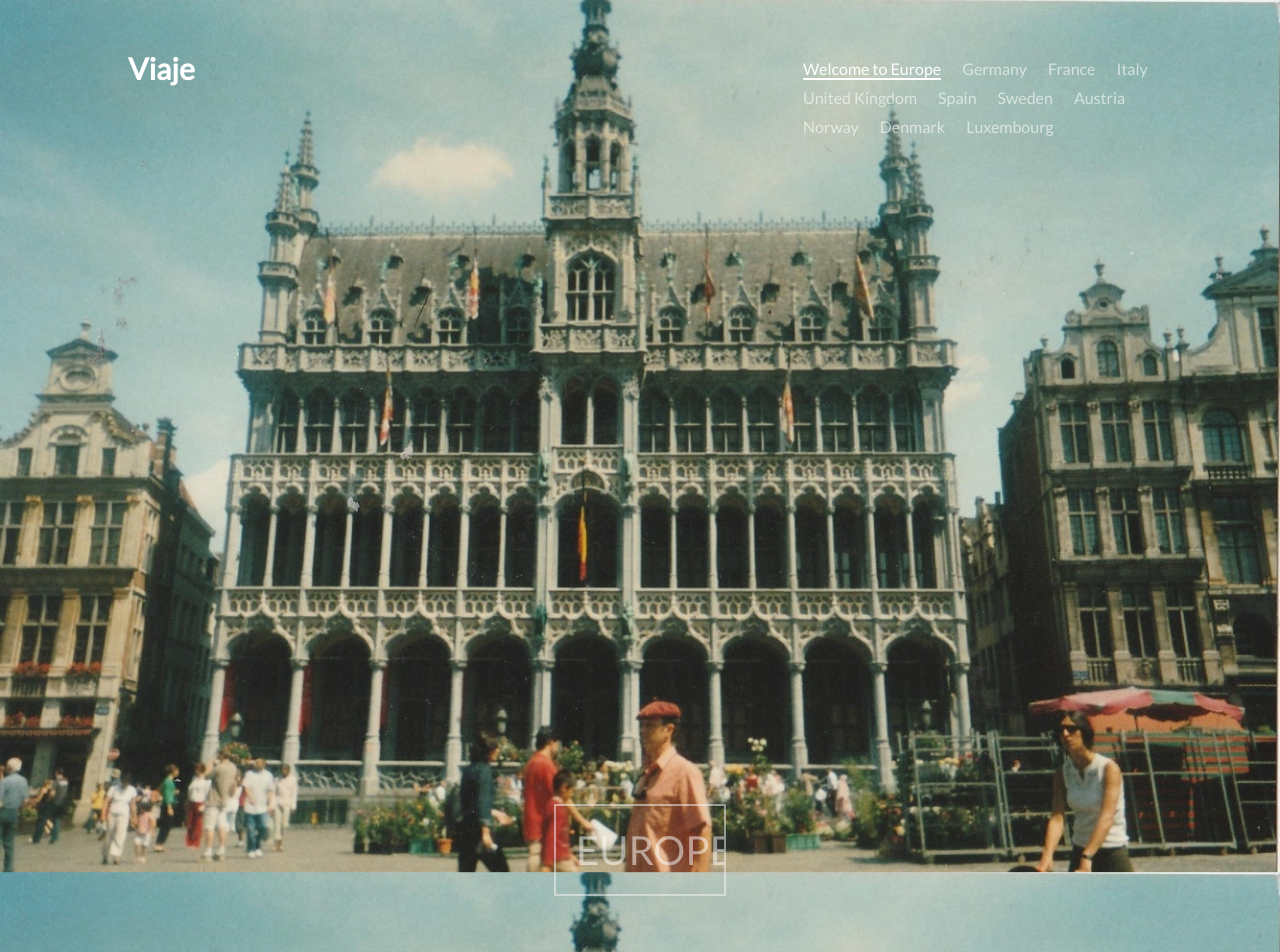
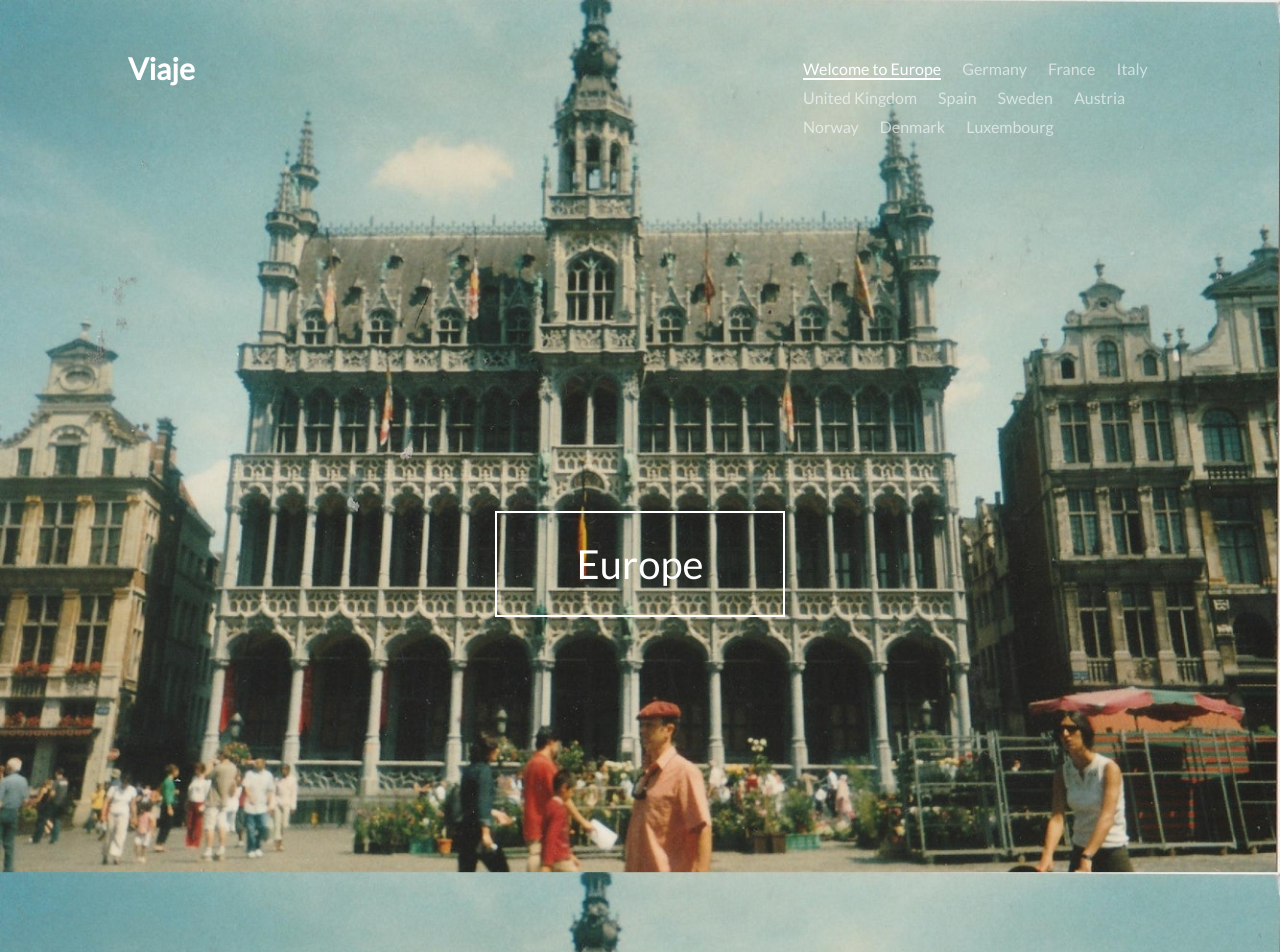
Before and after one commit to edwardprutski/viaje.github.io, a plain HTML site: page index.html in a window 1280 px wide. Shown: the top 952 px of the page. Drawn offline with nearby package versions, Linux system fonts and the light colour scheme.

Commit message:
Add files via upload

```diff
--- a/index.html
+++ b/index.html
@@ -33,7 +33,7 @@
         </header>
         <div id="slide1">
             <div class="container">
-                <div class="button"><h3>Europe</h3></div>
+                <button class="btn"><h3>Europe</h3></button>
             </div>
         </div>
         <div id="slide2">
--- a/scssfolder/menu.scss
+++ b/scssfolder/menu.scss
@@ -33,47 +33,7 @@ h3 {
     margin: 0 auto;
     min-height: 100vh
 }
-.button {
-    flex: 1 1 auto;
-    margin: 10px;
-    padding: 20px;
-    border: 2px solid #f7f7f7;
-    text-align: center;
-    text-transform: uppercase;
-    position: relative;
-    overflow: hidden;
-    transition: .3s;
-    opacity: .5;
 
-    &:after {
-        position: absolute;
-        transition: .3s;
-        content: '';
-        width: 0;
-        left: 50%;
-        bottom: 0;
-        height: 3px;
-        background: #ffffff;
-    }
-
-    &:after {
-        height: 120%;
-        left: -10%;
-        transform: skewX(15deg);
-        z-index: -1;
-    }
-
-    &:hover {
-        cursor: pointer;
-        color: #000000;
-        opacity: 1;
-
-        &:after {
-            left: -10%;
-            width: 120%;
-        }
-    }
-}
 
     /*#box_ { background: url(../imgfolder/box.png) no-repeat; width: 184px; height: 66px; margin: 0 auto; display: block; position: relative; top: -55px; }*/
     #header {
```
Also changed, not shown: cssfolder/menu.css, testtt.txt.
